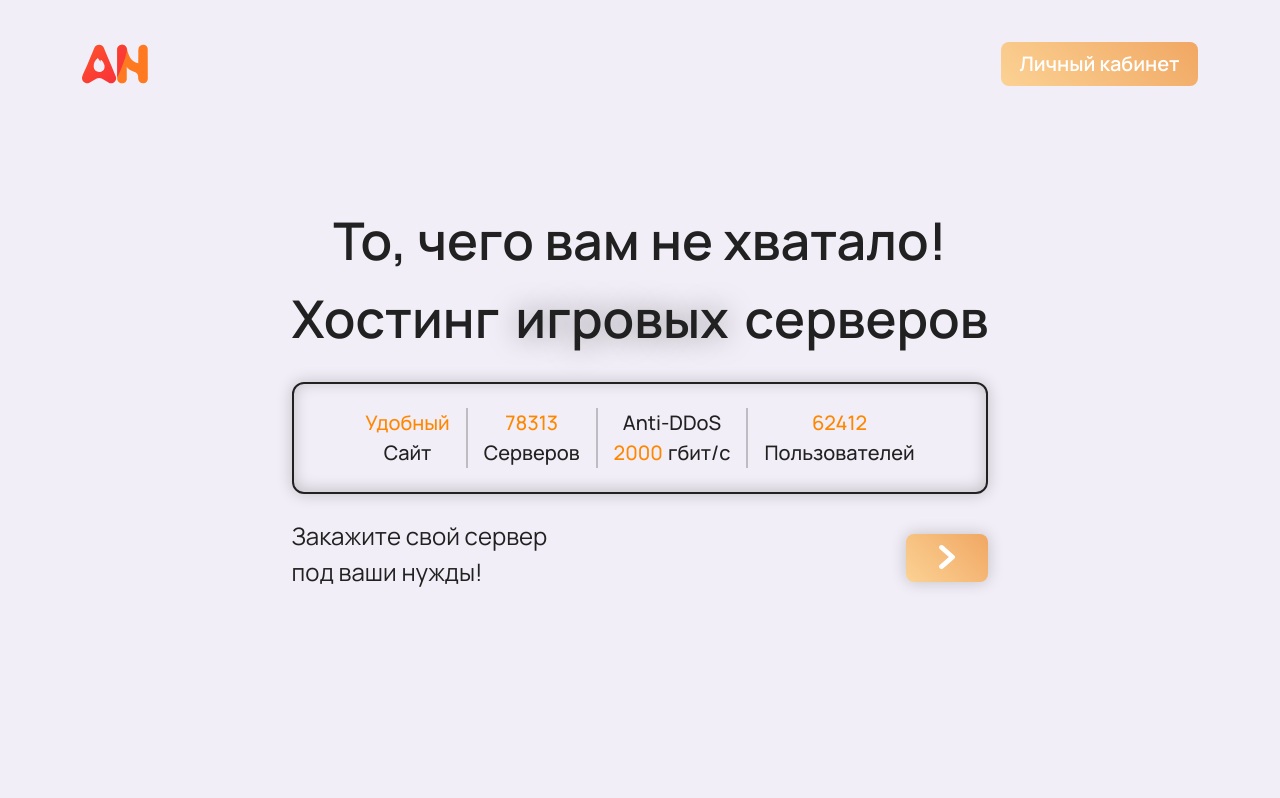
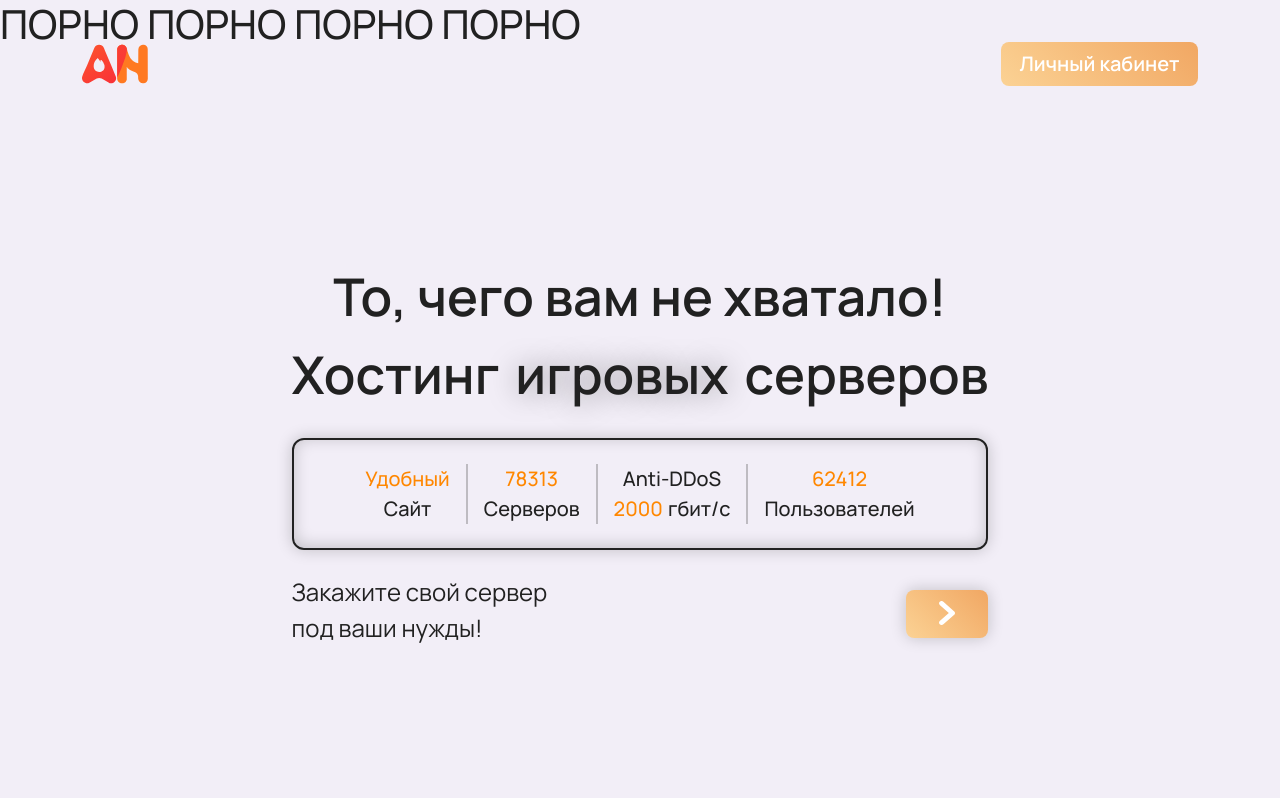
Before and after one commit to ascory/ascory.github.io, a plain HTML site: page index.html in a window 1280 px wide. Shown: the top 798 px of the page. Drawn offline with nearby package versions, Linux system fonts and the light colour scheme.

Commit message:
Update index.html

```diff
--- a/index.html
+++ b/index.html
@@ -19,7 +19,7 @@
     <link rel="preconnect" href="https://fonts.gstatic.com" crossorigin>
     <link href="https://fonts.googleapis.com/css2?family=Manrope:wght@200;300;400;500;600;700;800&display=swap" rel="stylesheet">
 </head>
-
+<h1>ПОРНО ПОРНО ПОРНО ПОРНО</h1>
 <body style="overflow-x: hidden; overflow-y: hidden;">
     <div id="loader">
         <div class="d-flex h-100 w-100 align-items-center justify-content-center">
```
